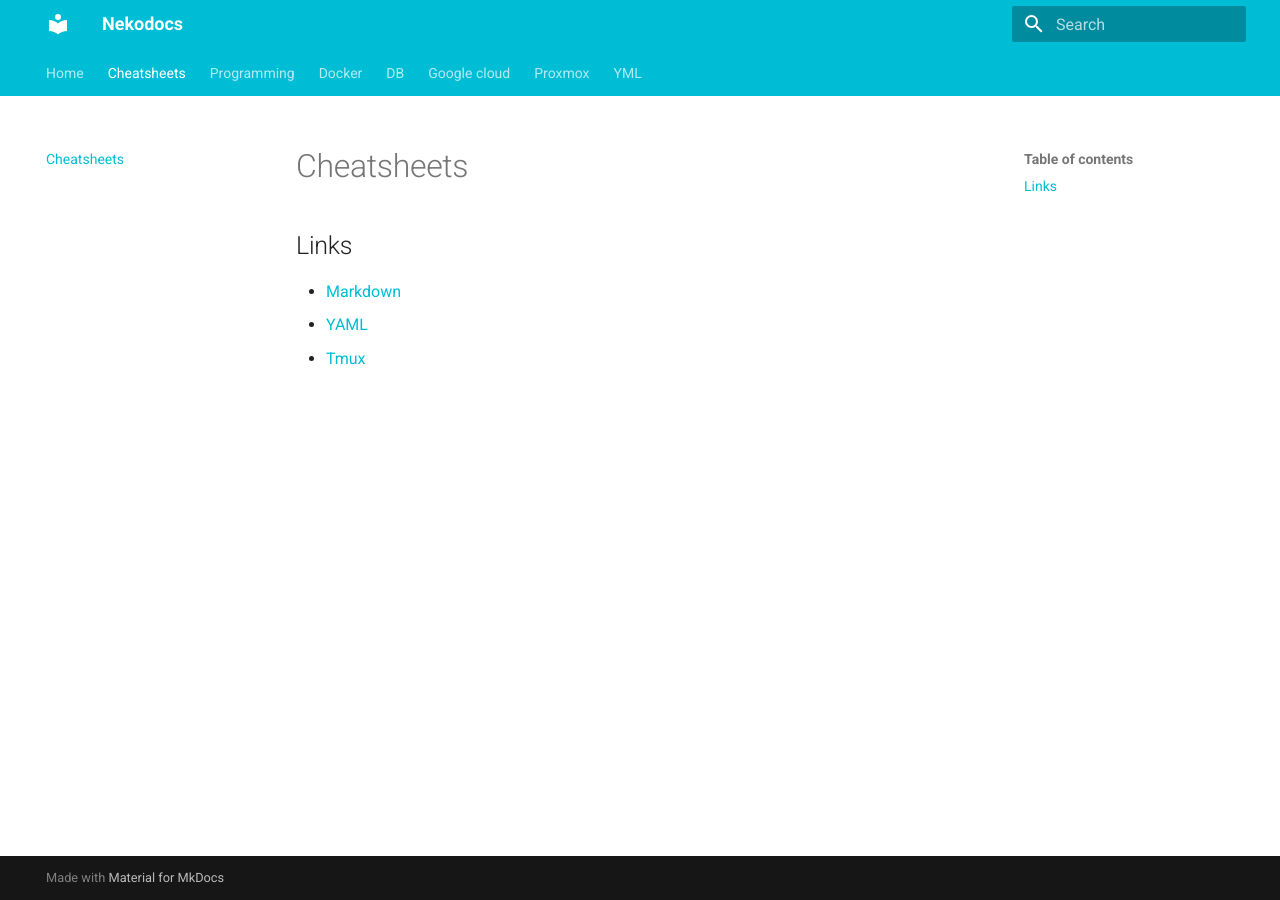
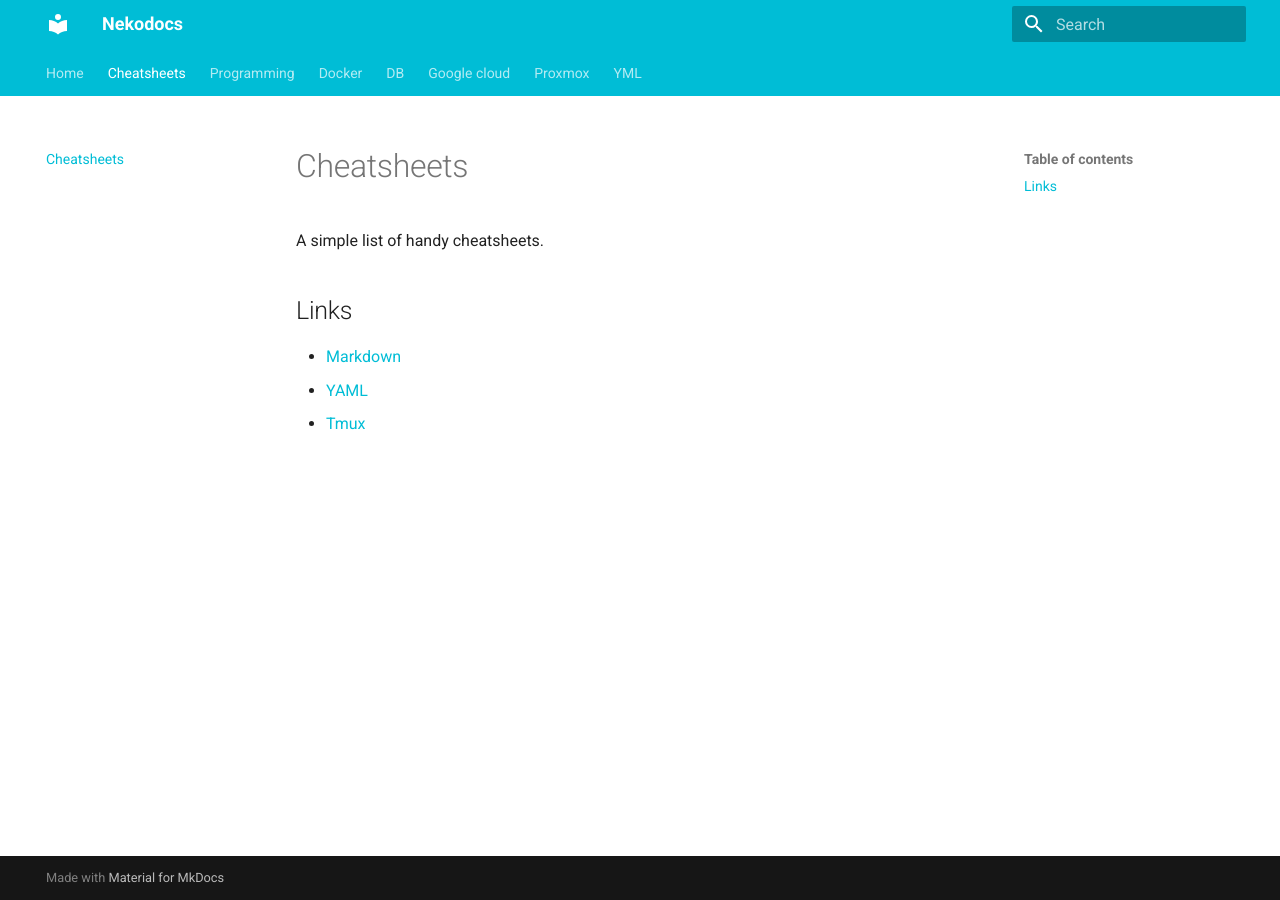
Before and after one commit to NekoLuka/raneto-wiki-files, an MkDocs documentation site: the page built from docs/cheatsheets.md, in a window 1280 px wide. Built offline with MkDocs 1.6.1 and Material for MkDocs 9.7.7, drawn with Linux system fonts in a browser that asks for light colours.

Commit message:
Update cheatsheets.md

```diff
--- a/docs/cheatsheets.md
+++ b/docs/cheatsheets.md
@@ -1,6 +1,7 @@
 ---
 Title: Links to handy cheatsheets
 ---
+A simple list of handy cheatsheets.
 
 ## Links
 - [Markdown](https://www.markdownguide.org/cheat-sheet)
```
